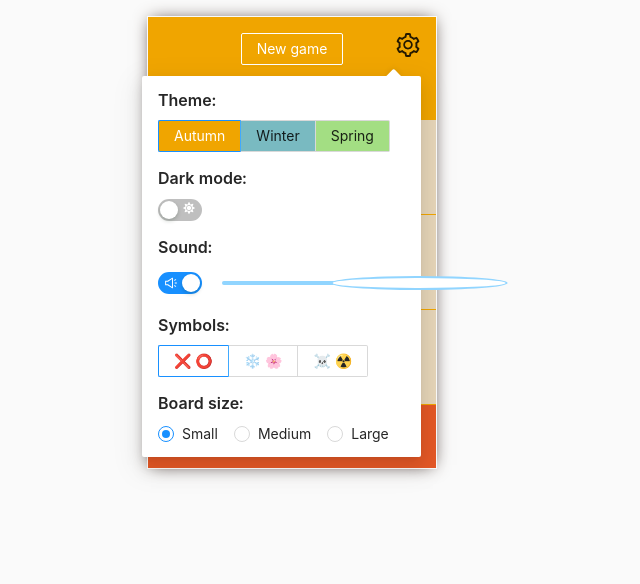
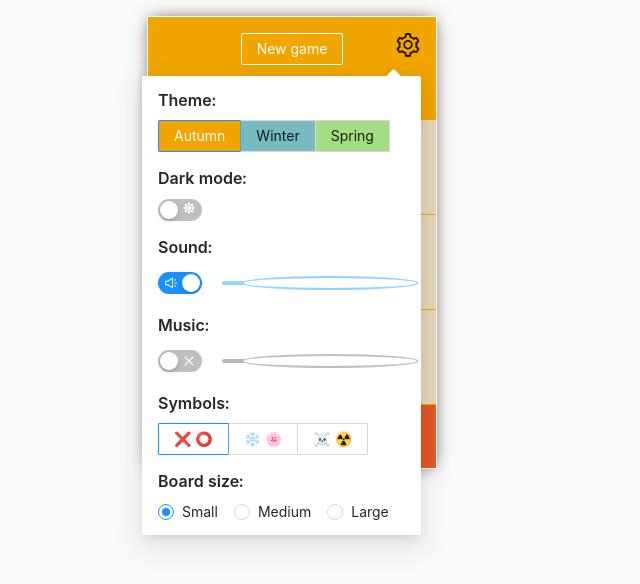
Before and after one commit to AlexeyTeterin/react-game, a React (Create React App) app: page / in a window 1280 px wide. Both pictures are taken after a click on the element 756 px from the left and 45 px from the top of the page. Shown: the top 584 px of the page, without its empty margins (348-988 px from the left). Built offline with nearby package versions, Linux system fonts and the light colour scheme; no server answers.

Commit message:
feat: add music to settings

```diff
--- a/src/Game.tsx
+++ b/src/Game.tsx
@@ -1,4 +1,4 @@
-import React, { useRef, useState } from 'react';
+import React, { useEffect, useRef, useState } from 'react';
 import {
   Button, RadioChangeEvent,
 } from 'antd';
@@ -25,13 +25,18 @@ const App: React.FC = () => {
   const [theme, setTheme] = useState<themes>('Autumn');
   const [darkMode, setDarkMode] = useState<boolean>(false);
   const [soundOptions, setSoundOptions] = useState({
-    volume: 1,
+    volume: 0.5,
     soundEnabled: true,
+  });
+  const [musicOptions, setMusicOptions] = useState({
+    volume: 0.5,
+    soundEnabled: false,
   });
   const [emojisName, setEmojisName] = useState<emojiSetNames>('simple');
   const [emojis, setEmojis] = useState<emojiSet>(EMOJI[emojisName]);
   const [playClickSound] = useSound(sounds.click, soundOptions);
   const [playWinSound] = useSound(sounds.win, soundOptions);
+  const [playMusic, { pause }] = useSound(sounds.music, musicOptions);
 
   const handleThemeChange = (event: RadioChangeEvent) => {
     const { target } = event;
@@ -46,12 +51,31 @@ const App: React.FC = () => {
   const handleSoundToggle = () => {
     setSoundOptions((prev) => ({
       soundEnabled: !prev.soundEnabled,
-      volume: prev.volume > 0 ? prev.volume : 0.75,
+      volume: prev.volume > 0 ? prev.volume : 0.5,
     }));
   };
 
   const handleSoundVolumeChange = (value: number) => {
     setSoundOptions(() => ({
+      soundEnabled: value > 0,
+      volume: value / 100,
+    }));
+  };
+
+  const handleMusicToggle = () => {
+    setMusicOptions((prev) => ({
+      soundEnabled: !prev.soundEnabled,
+      volume: prev.volume > 0 ? prev.volume : 0.75,
+    }));
+  };
+
+  useEffect(() => {
+    if (musicOptions.soundEnabled) playMusic();
+    else pause();
+  }, [musicOptions.soundEnabled, pause, playMusic]);
+
+  const handleMusicVolumeChange = (value: number) => {
+    setMusicOptions(() => ({
       soundEnabled: value > 0,
       volume: value / 100,
     }));
@@ -121,6 +145,10 @@ const App: React.FC = () => {
           soundVolume={soundOptions.volume}
           onSoundToggle={handleSoundToggle}
           onSoundSliderChange={handleSoundVolumeChange}
+          isMusic={musicOptions.soundEnabled}
+          musicVolume={musicOptions.volume}
+          onMusicToggle={handleMusicToggle}
+          onMusicSliderChange={handleMusicVolumeChange}
           emojiSetName={emojisName}
           onSymbolsChange={handleSymbolsChange}
           size={squareSize}
--- a/src/SettingsPopover/SettingsPopover.tsx
+++ b/src/SettingsPopover/SettingsPopover.tsx
@@ -23,6 +23,10 @@ interface IProps {
   soundVolume: number;
   onSoundToggle: SwitchChangeEventHandler;
   onSoundSliderChange: (value: number) => void;
+  isMusic: boolean;
+  musicVolume: number;
+  onMusicToggle: SwitchChangeEventHandler;
+  onMusicSliderChange: (value: number) => void;
   emojiSetName: emojiSetNames;
   onSymbolsChange: (e: RadioChangeEvent) => void;
   size: sizes;
@@ -63,6 +67,23 @@ export default function SettingsPopover(props: IProps) {
           disabled={!props.isSound}
           value={props.soundVolume * 100}
           onChange={props.onSoundSliderChange}
+          tooltipVisible={false}
+        />
+      </div>
+      <p />
+      <Title level={5}>Music:</Title>
+      <div className="settings__sound">
+        <Switch
+          checkedChildren={<SoundOutlined />}
+          unCheckedChildren={<CloseOutlined />}
+          checked={props.isMusic}
+          onChange={props.onMusicToggle}
+        />
+        <Slider
+          disabled={!props.isMusic}
+          value={props.musicVolume * 100}
+          onChange={props.onMusicSliderChange}
+          tooltipVisible={false}
         />
       </div>
       <p />
@@ -86,7 +107,11 @@ export default function SettingsPopover(props: IProps) {
     </div>
   );
   return (
-    <Popover content={settings} trigger="click" placement="topRight">
+    <Popover
+      content={settings}
+      trigger="click"
+      placement="topRight"
+    >
       <SettingOutlined className="settingsBtn" />
     </Popover>
   );
--- a/src/assets/sounds.tsx
+++ b/src/assets/sounds.tsx
@@ -1,8 +1,9 @@
 import click from './click.ogg';
 import win from './win.ogg';
+import music from './Nectar.mp3';
 
 const sounds = {
-  click, win,
+  click, win, music,
 };
 
 export default sounds;
--- a/src/index.tsx
+++ b/src/index.tsx
@@ -7,9 +7,7 @@ import Game from './Game';
 import reportWebVitals from './reportWebVitals';
 
 ReactDOM.render(
-  <React.StrictMode>
-    <Game />
-  </React.StrictMode>,
+  <Game />,
   document.getElementById('root'),
 );
 
```
Also changed, not shown: 1 other file (tests, documents, lock files or other folders).
